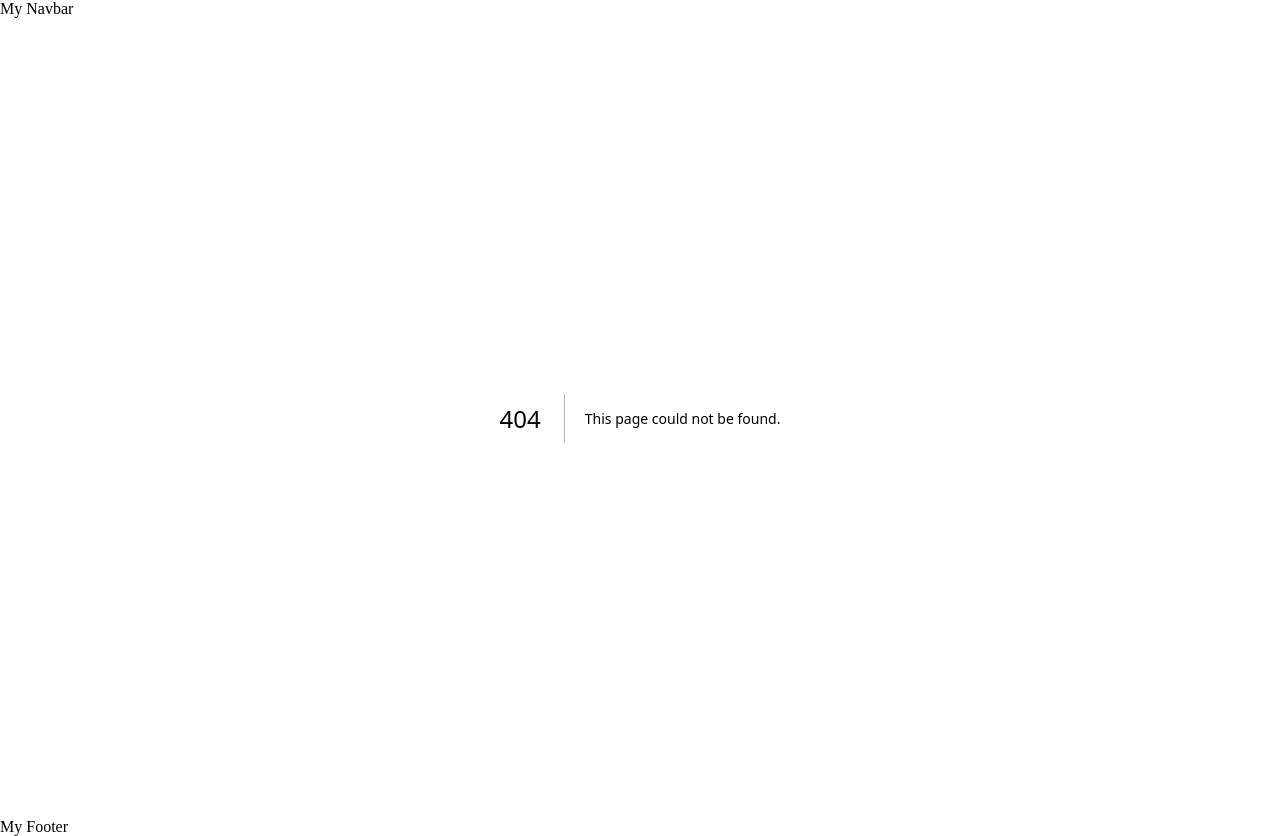
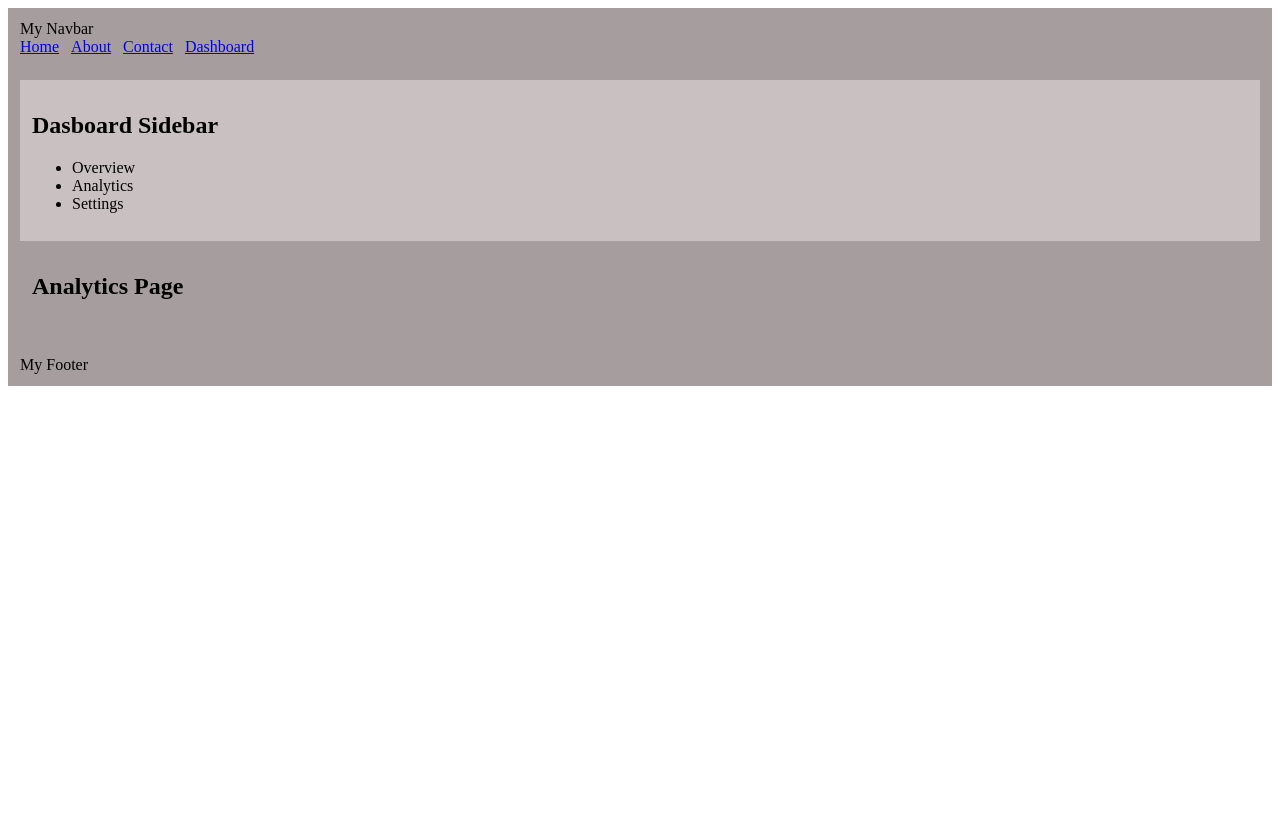
Before and after one commit to devforhad24/nextJS, a Next.js app in the folder nextjs-course/: page /dashboard/analytics in a window 1280 px wide. Before the commit this address had no page. After the commit the page ends 800 px from the top, so only its background shows below. Built offline with nearby package versions, Linux system fonts and the light colour scheme.

Commit message:
pages and nested layout

```diff
--- /dev/null
+++ b/nextjs-course/app/dashboard/analytics/page.jsx
@@ -0,0 +1,7 @@
+export default function AnalyticsPage(){
+    return(
+        <div>
+            <h1>Analytics Page</h1>
+        </div>
+    )
+}
--- /dev/null
+++ b/nextjs-course/app/dashboard/layout.tsx
@@ -0,0 +1,19 @@
+import type { ReactNode } from "react";
+
+export default function RootLayout({children} : {children: ReactNode}){
+    return(
+        <section style={{padding:12, background:"#a69e9e"}}>
+            <aside style={{padding:12, background:"#c9c1c1"}}>
+                <h2>Dasboard Sidebar</h2>
+                <ul>
+                    <li>Overview</li>
+                    <li>Analytics</li>
+                    <li>Settings</li>
+                </ul>
+            </aside>
+            <div style={{padding:12}}>
+                {children}
+            </div>
+        </section>
+    )
+}
--- a/nextjs-course/app/layout.tsx
+++ b/nextjs-course/app/layout.tsx
@@ -7,9 +7,16 @@ export default function RootLayout({children} : {children : ReactNode}){
         <title>Next.js Course - Forhad</title>
       </head>
       <body>
-        <header>My Navbar</header>
+        <header style={{padding:12, background:"#a69e9e"}}>My Navbar
+          <nav style={{display:"flex", gap:12}}>
+            <a href="/">Home</a>
+            <a href="/about">About</a>
+            <a href="/contact">Contact</a>
+            <a href="/dashboard">Dashboard</a>
+          </nav>
+        </header>
         {children}
-        <footer>My Footer</footer>
+        <footer style={{padding:12, background:"#a69e9e"}}>My Footer</footer>
       </body>
     </html>
   )
```
Also changed, not shown: nextjs-course/app/dashboard/page.jsx (added, +7 -0 lines).
